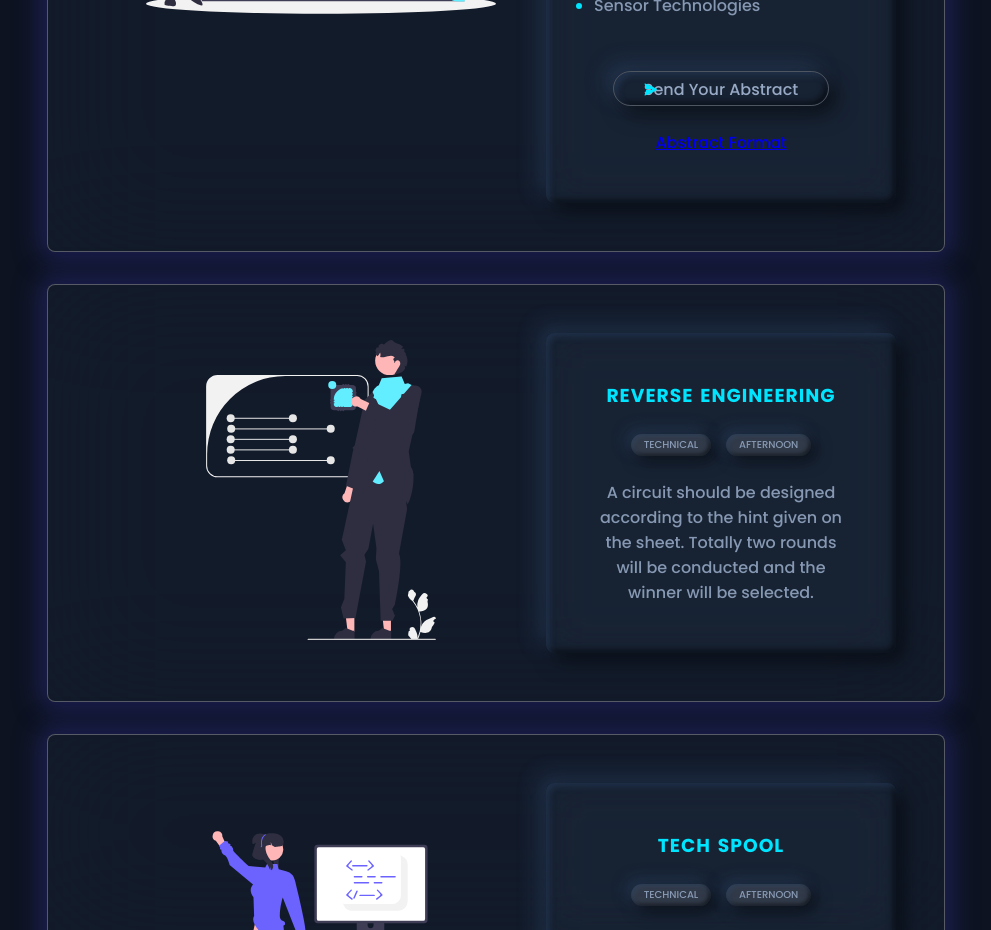
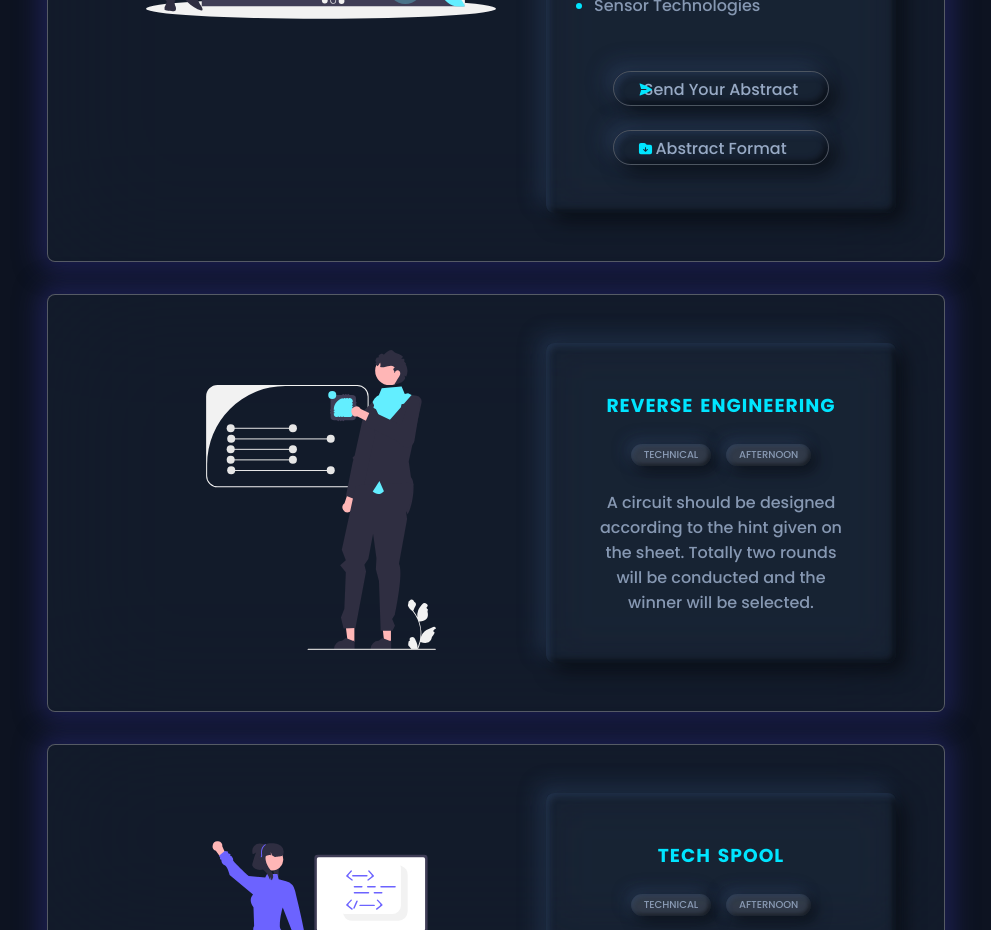
Before and after one commit to codewithmurali/decra, a React (Vite) app: page / in a window 1280 px wide. Shown: the part 2060-2990 px from the top of the page, without its empty margins (144-1135 px from the left). Built offline with nearby package versions, Linux system fonts and the light colour scheme.

Commit message:
making changes for responsiveness

```diff
--- a/src/Pages/Events/Events.jsx
+++ b/src/Pages/Events/Events.jsx
@@ -1,6 +1,7 @@
 import React from "react";
 import timelineElements from "../../consts/TimelineElements";
 import styles from "./Events.module.css";
+import downloadIcon from "../../assets/download.svg";
 import abstract from "../../../public/Tekcluster_abstract_format.docx";
 import commonStyles from "../../commonStyles.module.css";
 import send from "../../assets/send.svg";
@@ -42,14 +43,25 @@ const Events = () => {
                 {element.id == 1 && (
                   <>
                     <div className={styles.submit}>
-                      <img src={send} alt="send a mail" />
+                      <img
+                        className={styles.send}
+                        src={send}
+                        alt="send a mail"
+                      />
                       <a href="mailto: tekclusterece18@gmail.com">
                         Send Your Abstract
                       </a>
                     </div>
-                    <a className={styles.download} href={abstract} download>
-                      Abstract Format
-                    </a>
+
+                    <div className={styles.submit}>
+                      <a href={abstract} download>
+                        Abstract Format
+                      </a>
+                      <img
+                        src={downloadIcon}
+                        alt="Download an abstract format"
+                      />
+                    </div>
                   </>
                 )}
               </div>
--- a/src/Pages/Events/Events.module.css
+++ b/src/Pages/Events/Events.module.css
@@ -132,7 +132,7 @@
   height: 25px !important;
   padding-block: 2px;
   padding-inline: 5px;
-  left: 1.5rem;
+  left: 1.2rem;
   top: 0.3rem;
 }
 
@@ -168,7 +168,7 @@ li::marker {
     inset 8px 8px 20px rgba(0, 0, 0, 0.5), inset -8px -8px 20px #354f7565;
 }
 
-.submit:hover img {
+.submit:hover .send {
   position: absolute;
   transition: 0.6s;
   left: 13rem;
@@ -224,7 +224,7 @@ li::marker {
     font-size: x-small;
   }
 
-  .submit img {
+  .submit .send {
     left: 0.8rem;
   }
   .submit:hover img {
```
Also changed, not shown: src/assets/download.svg (added).
